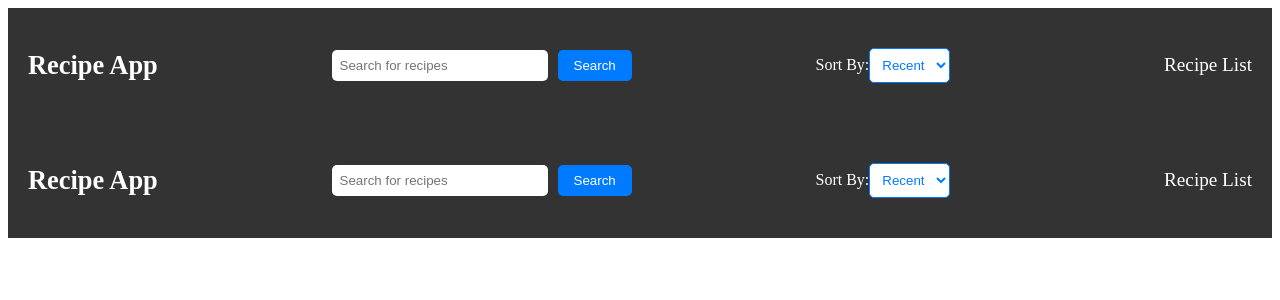
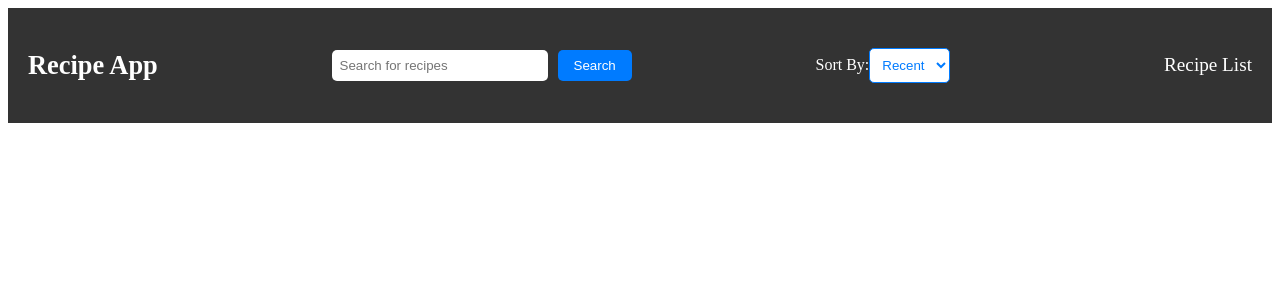
Before and after one commit to CodeSpace-Academy/ASE_2023_GROUP_C, a Next.js app: page / in a window 1280 px wide. Shown: the top 300 px of the page. Built offline with nearby package versions, Linux system fonts and the light colour scheme.

Commit message:
updated index

```diff
--- a/pages/index.js
+++ b/pages/index.js
@@ -1,9 +1,9 @@
-import MainNavigation from '../components/layout/main-navigation'; // Import the MainNavigation component
+
 
 export default function HomePage() {
   return (
     <div>
-      <MainNavigation /> {/* Display the navigation bar */}
+
     </div>
   );
 }
```
